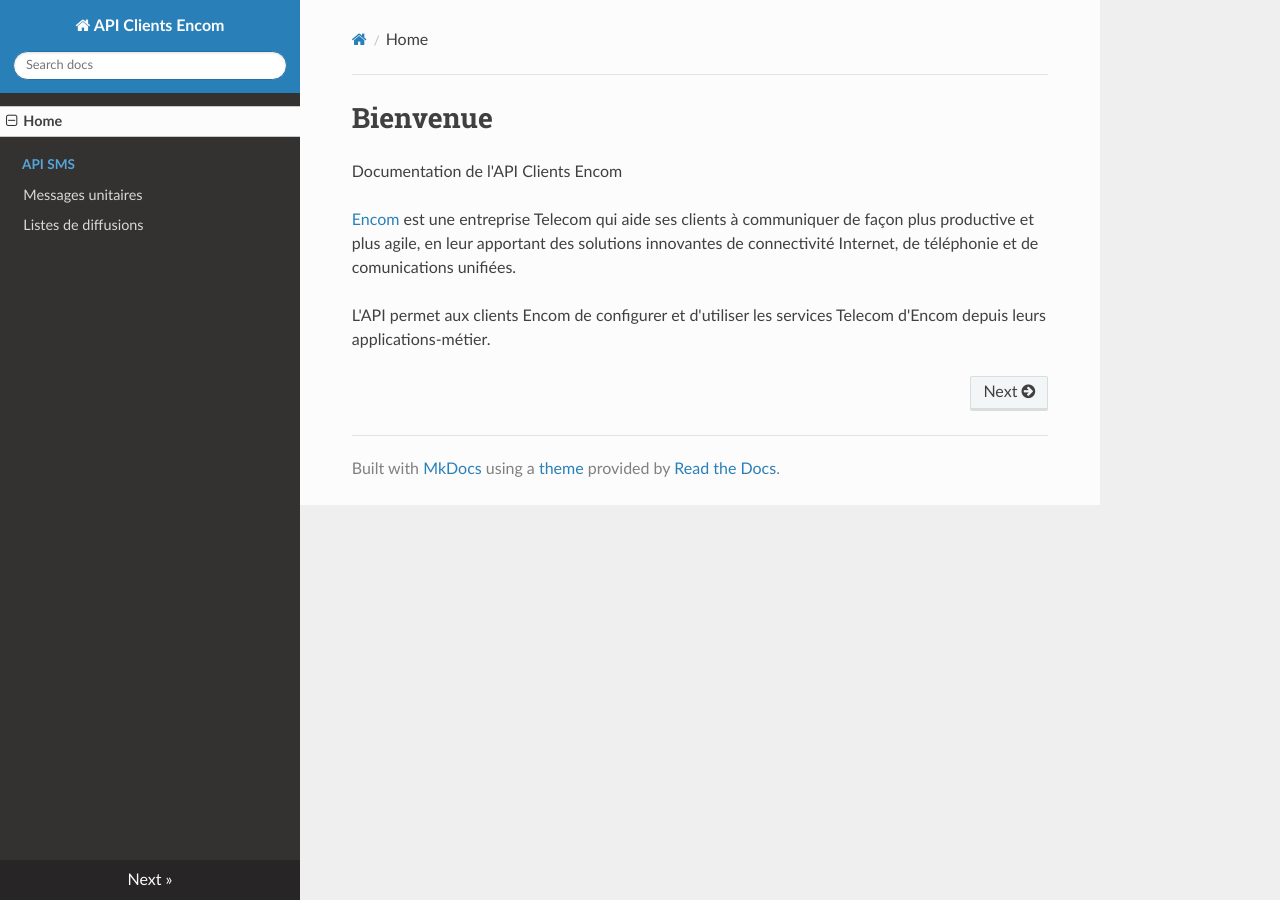
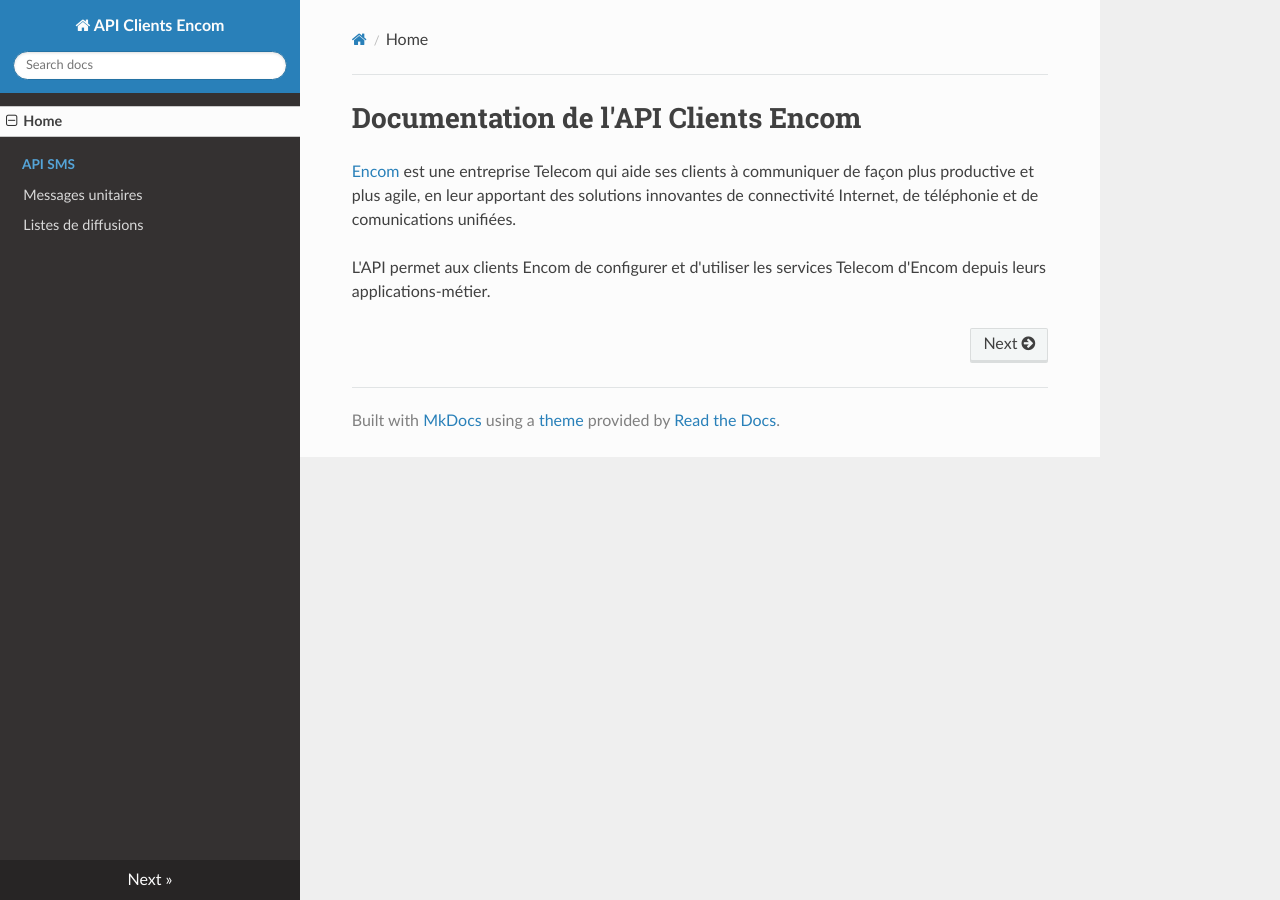
Before and after one commit to bluerocktel/documentation-fr, an MkDocs documentation site: the page built from docs/index.md, in a window 1280 px wide. Built offline with MkDocs 1.6.1, drawn with Linux system fonts in a browser that asks for light colours; nearby versions of some CDN libraries.

Commit message:
review index

```diff
--- a/docs/index.md
+++ b/docs/index.md
@@ -1,6 +1,4 @@
-# Bienvenue
-
-Documentation de l'API Clients Encom
+# Documentation de l'API Clients Encom
 
 [Encom](https://encom-conseil.fr) est une entreprise Telecom qui aide ses clients à communiquer de façon plus productive et plus agile, en leur apportant des solutions innovantes de connectivité Internet, de téléphonie et de comunications unifiées.
 
```
Also changed, not shown: site/index.html, site/search/search_index.json, 1 other file.
